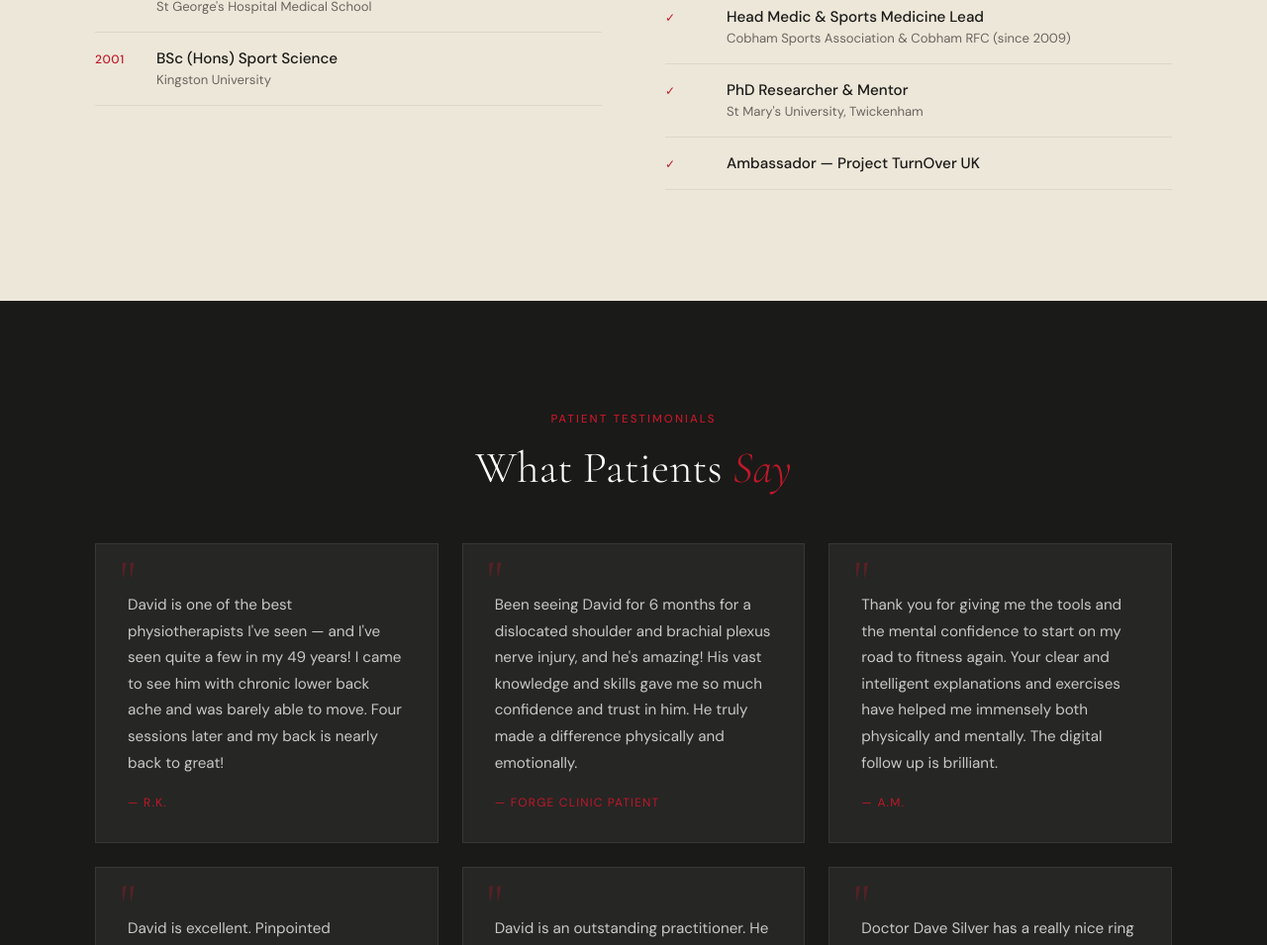
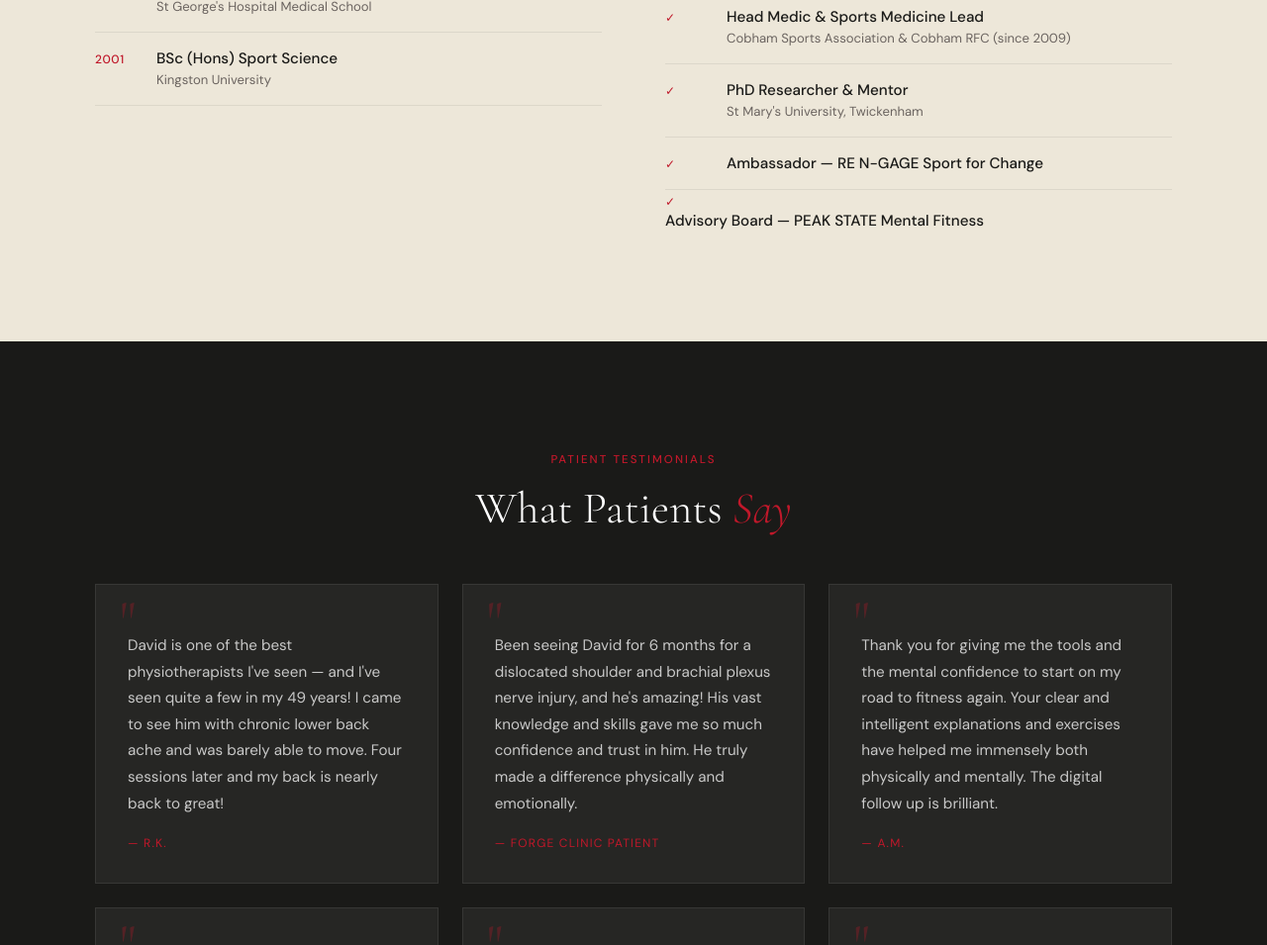
Before and after one commit to athenaphysio/davidsilverphysio, a plain HTML site: page index.html in a window 1280 px wide. Shown: the part 3691-4646 px from the top of the page at 99% size. Drawn offline with nearby package versions, Linux system fonts and the light colour scheme.

Commit message:
Update index.html

```diff
--- a/index.html
+++ b/index.html
@@ -537,11 +537,14 @@
           <li>
             <span class="cred-year">✓</span>
             <div class="cred-text">
-              <strong>Ambassador — Project TurnOver UK</strong>
+              <strong>Ambassador — RE N-GAGE Sport for Change</strong>
               <span></span>
             </div>
           </li>
-        </ul>
+             <span class="cred-year">✓</span>
+            <div class="cred-text">
+              <strong>Advisory Board — PEAK STATE Mental Fitness</strong>
+              <span></span>        </ul>
       </div>
     </div>
   </div>
```
